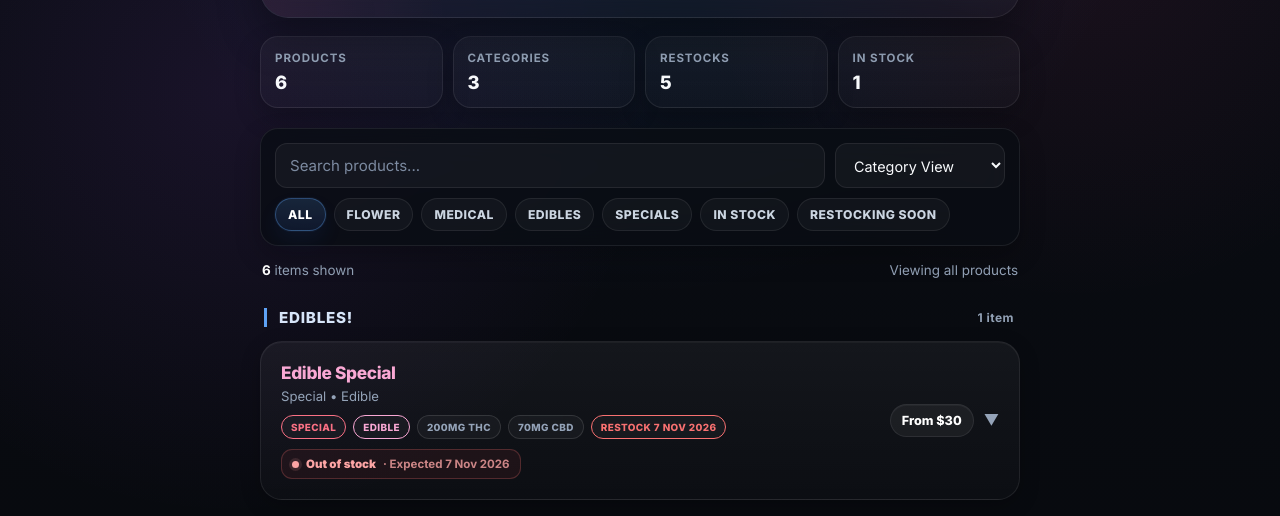
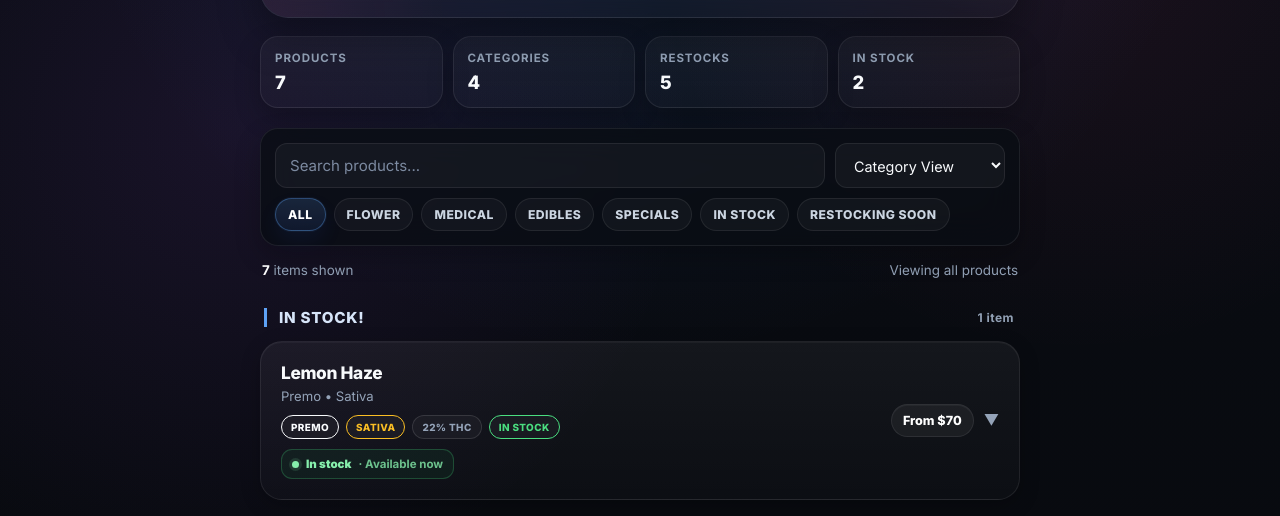
Before and after one commit to ganjagorilla/roleplay, a plain HTML site: page products.html in a window 1280 px wide. Shown: the part 223-739 px from the top of the page. Drawn offline with Linux system fonts and the light colour scheme.

Commit message:
Update products.html

```diff
--- a/products.html
+++ b/products.html
@@ -769,6 +769,25 @@
 
     <script>
         const products = [
+             {
+                category: "In Stock!",
+                name: "Lemon Haze",
+                type: "sativa",
+                flare: "Premo",
+                potency: 22,
+                inStock: true,
+                limitedStock: false,
+                restockDate: "2026-10-31",
+
+                urgencyBar:  { icon: "🔥", text: "Premo good quality batch, no restock of this batch currently planned" },
+                urgencyNote: { icon: "🚨", text: "Lemon Haze is a <strong>premo australian grown flower</strong>. There's no reorder in the works, what's here is all there is. It's been moving quick so don't sleep on it." },
+
+                price: 70,
+                desc: "Premo-grade flower with a citrusy, lemon and fruity profile. Lemon Haze is a sativa marijuana strain that smells and tastes like fresh peeled lemon slices",
+                imgBulk: "images/haze_bulk.jpg",
+                imgClose: "images/haze_close.jpg",
+                tiers: { "28g": 320, "14g": 180, "7g": 100, "3.5g": 60 }
+            },
             {
                 category: "Edibles!",
                 name: "Edible Special",
```
